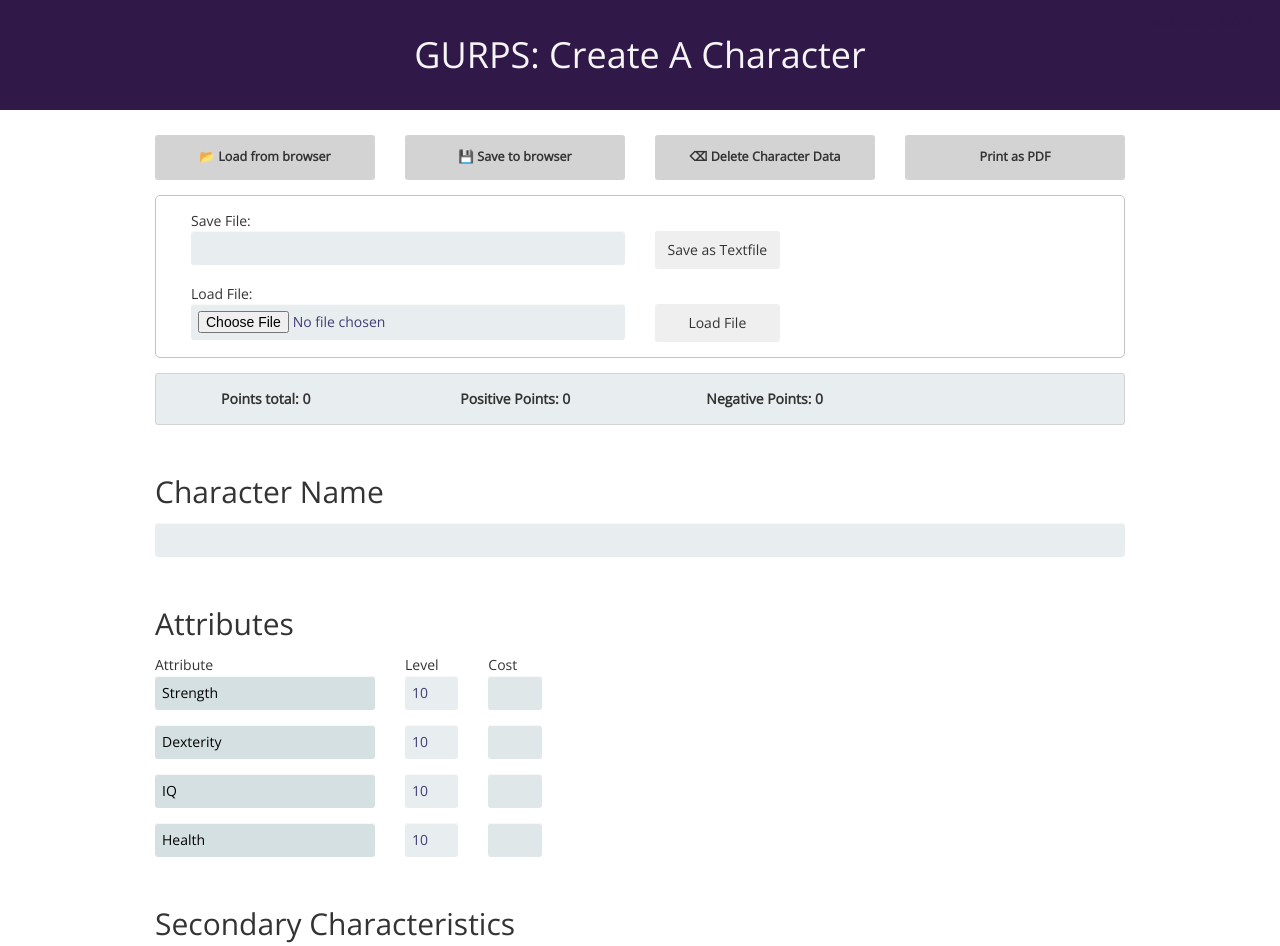
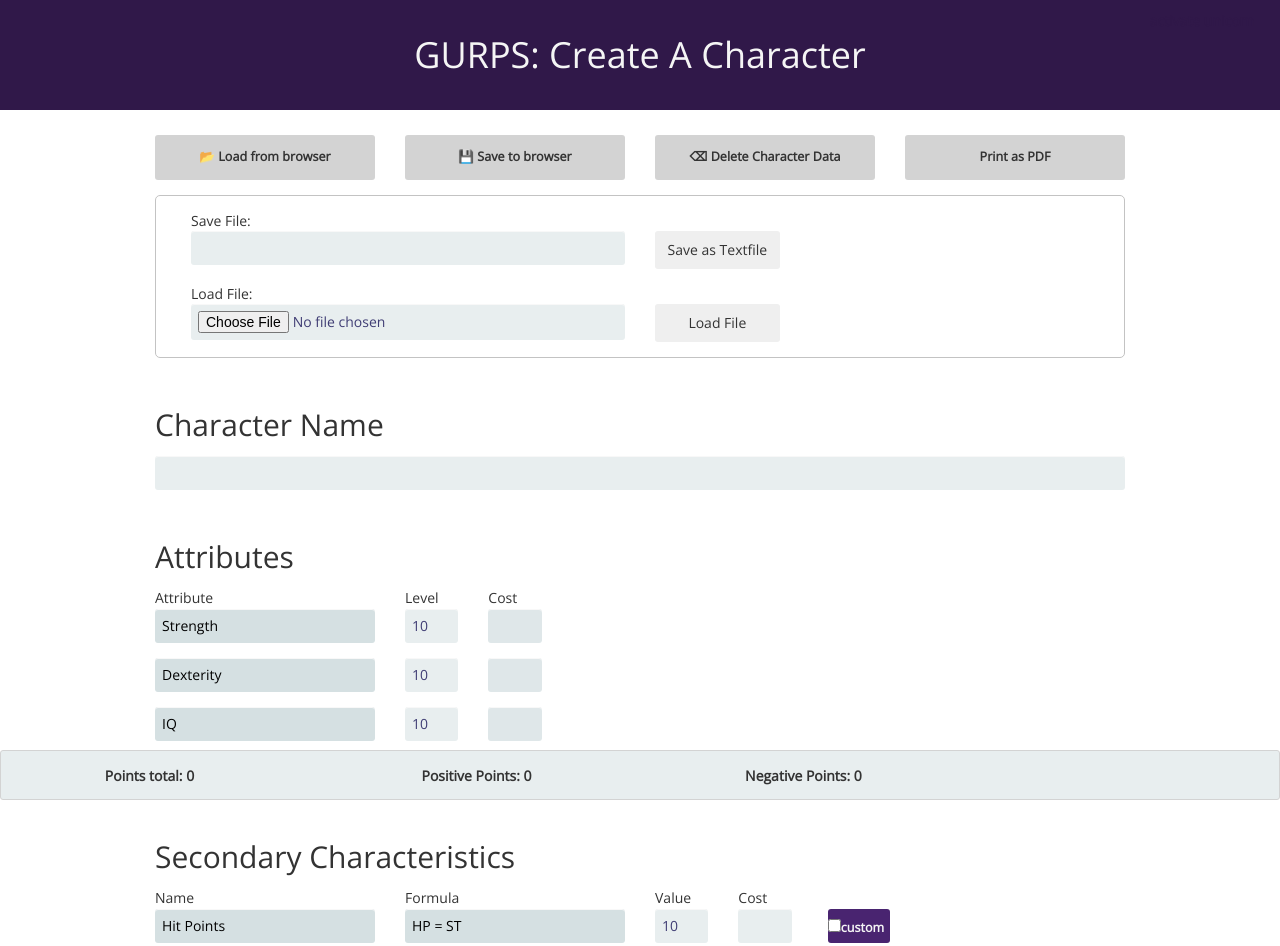
Before and after one commit to WystJenkins/gurps, a plain HTML site: page create-character.html in a window 1280 px wide. Shown: the top 946 px of the page. Drawn offline with nearby package versions, Linux system fonts and the light colour scheme.

Commit message:
add fixed footer

```diff
--- a/create-character.html
+++ b/create-character.html
@@ -56,20 +56,6 @@
 					<div class="col-xs-2">
 						<br/>
 						<button id="load-file-as-text" class="saveload-buttons">Load File</button>
-					</div>
-				</div>
-			</div>
-
-			<div class="cost-total">
-				<div class="row">
-					<div class="col-xs-3">
-						<span class="points-head">Points total: <span id="points-total-head">0</span></span>
-					</div>
-					<div class="col-xs-3">
-						<span class="points-head">Positive Points: <span id="positive-total-head">0</span></span>
-					</div>
-					<div class="col-xs-3">
-						<span class="points-head">Negative Points: <span id="negative-total-head">0</span></span>
 					</div>
 				</div>
 			</div>
@@ -297,7 +283,7 @@
 			</div>
 
 			<!-- TOTAL COST BOTTOM -->
-			<div class="cost-total" id="cost-total-bottom">
+			<div class="cost-total" id="cost-total-footer">
 				<div class="row">
 					<div class="col-xs-3">
 						<span class="points-bottom">Points total: <span id="points-total-bottom">0</span></span>
--- a/scss/layout/_content.scss
+++ b/scss/layout/_content.scss
@@ -115,6 +115,16 @@
 	padding: 0px 35px;
 	margin: 15px 0px;
 	border-radius: 5px;
+}
+
+#cost-total-footer{
+	position: fixed;
+	left: 0px;
+	bottom: 0px;
+	margin: 0;
+	padding: 0;
+	height: 50px;
+	width: 100%;
 }
 
 /*------------------------------------------------*/
@@ -245,9 +255,8 @@
 		display: none;
 	}
 
-	#cost-total-bottom {
-		width: 100%;
-		margin: 0px;
+	#cost-total-footer {
+		position: absolute;
 	}
 }
 
@@ -285,4 +294,8 @@
 	.saveload-button-wrapper{
 		display: none;
 	}
+
+	#cost-total-footer{
+		position: relative;
+	}
 }
--- a/scss/modules/_buttons.scss
+++ b/scss/modules/_buttons.scss
@@ -179,13 +179,11 @@
 @media print {
     button,
     .tooltip,
-    .points-bottom,
     .plusminus,
     #spellbutton,
-    #cost-total-bottom,
     label.custom-value,
     div#unicorn-button,
-	.saveload-buttons{
+		.saveload-buttons{
         display:none;
     }
 }
```
Also changed, not shown: css/main.css, 1 other file.
